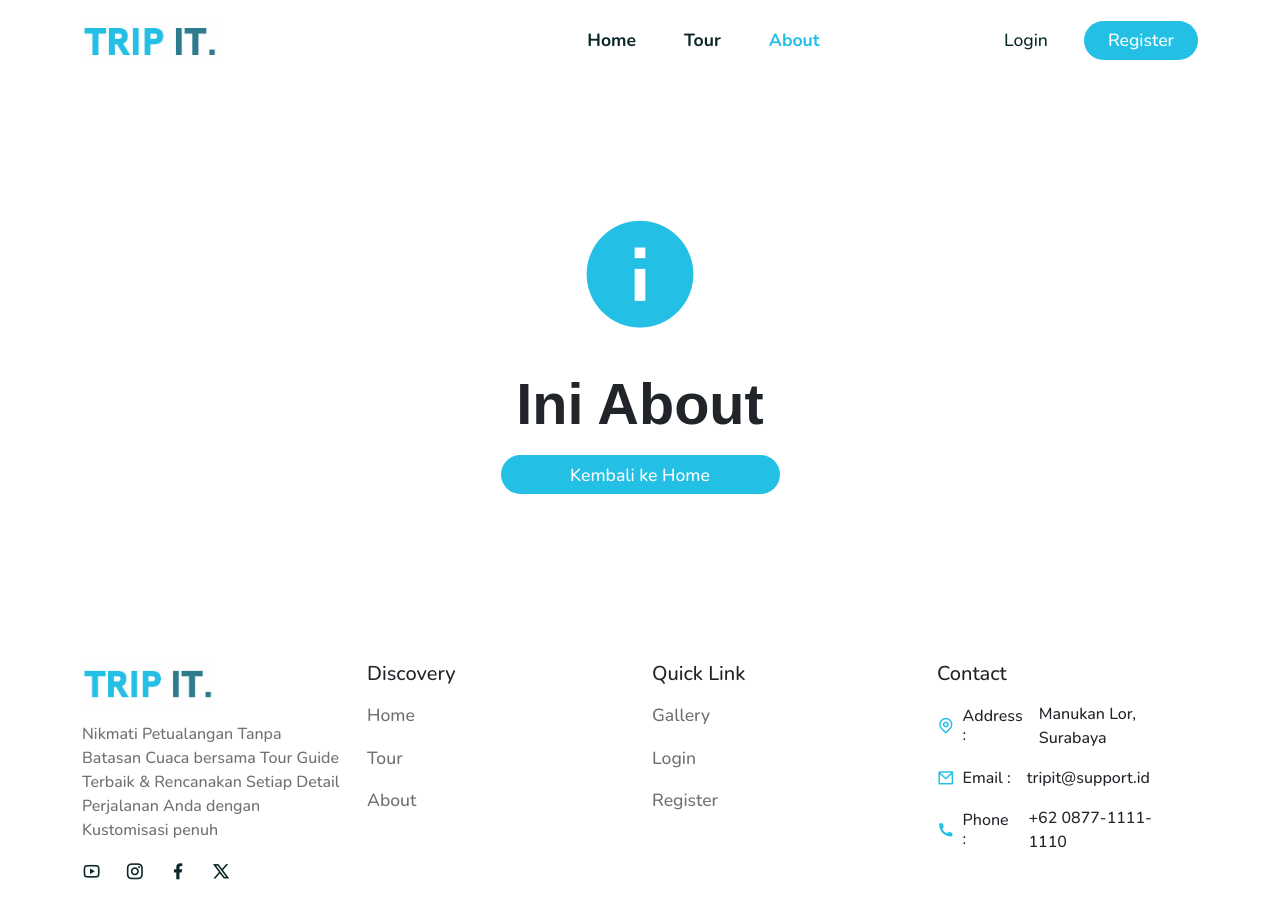
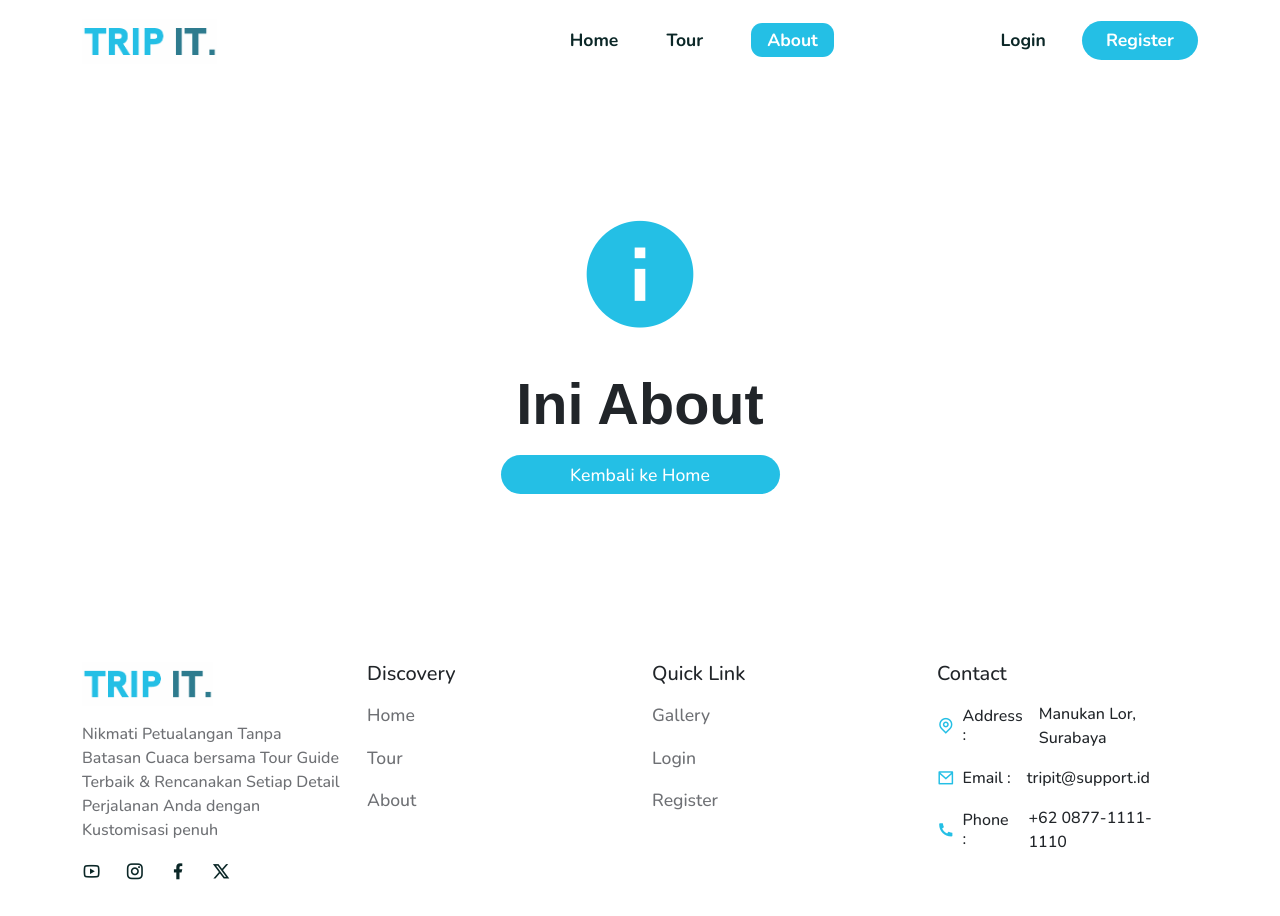
Before and after one commit to Sayafrudin/mini-project, a React (Vite) app in the folder trip-it/: page /about in a window 1280 px wide. Built offline with nearby package versions, Linux system fonts and the light colour scheme; a web font is replaced by a local one.

Commit message:
edit : navbar button link

```diff
--- a/trip-it/src/components/Header/Header.css
+++ b/trip-it/src/components/Header/Header.css
@@ -24,13 +24,20 @@
 }
 
 .nav__item a.active__link {
-  color: var(--primary-color);
+  color: white !important;
+  background-color: var(--primary-color) !important;
+  padding: 0.3rem 1rem;
+  border-radius: 0.7rem !important;
 }
 
 .mobile__menu {
   font-size: 1.3rem;
   color: var(--heading-color);
   display: none;
+}
+
+.nav__btns span {
+  font-weight: 700;
 }
 
 .sticky__header {
```
